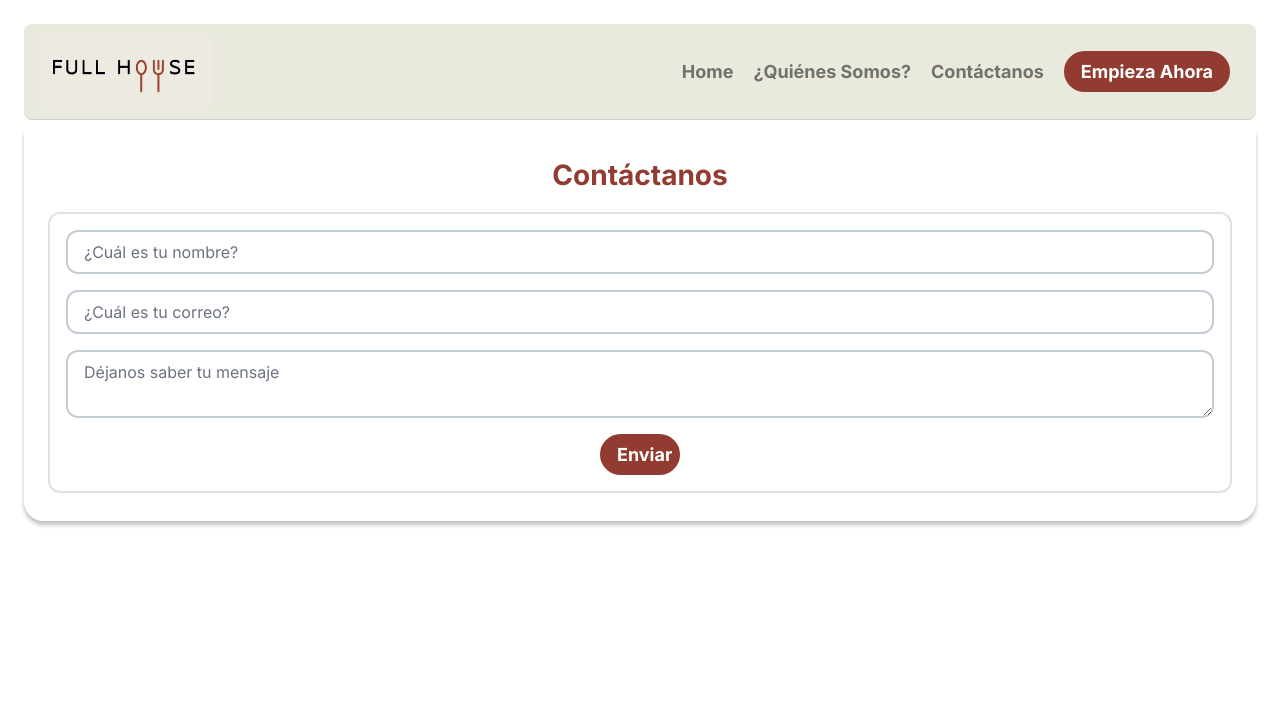
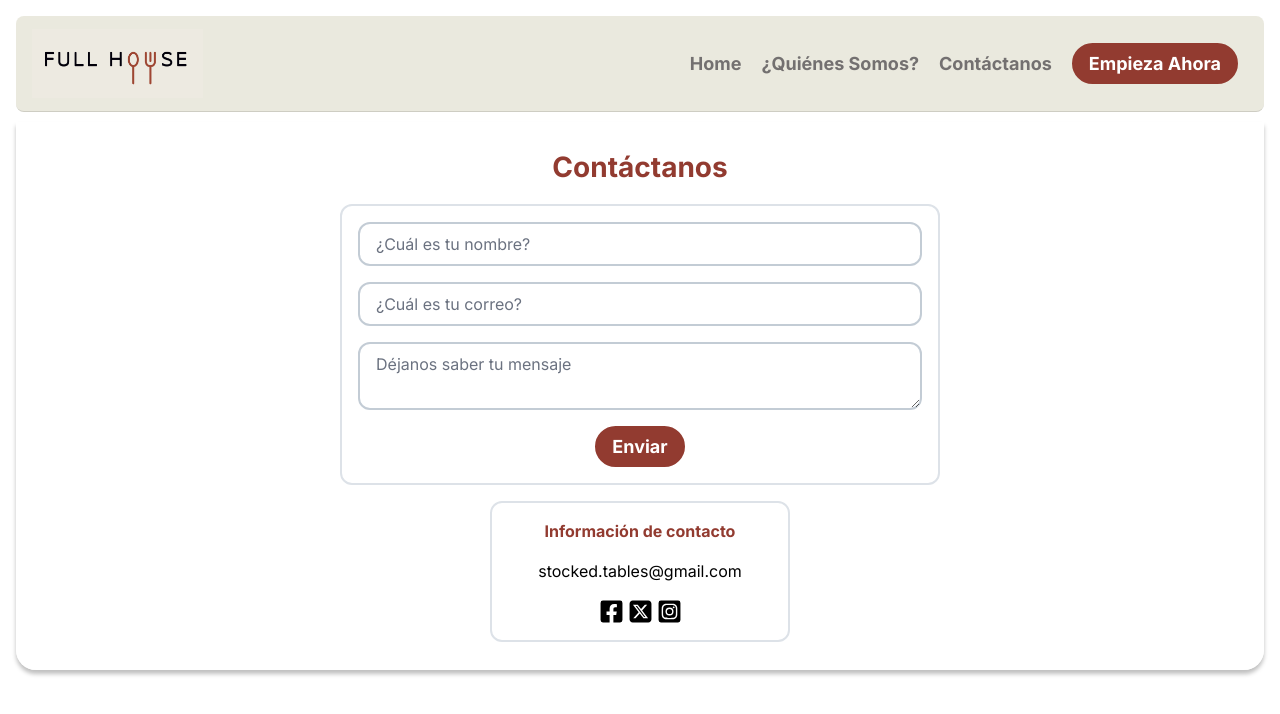
Before and after one commit to Jesuscrist420/Full-House-Frontend, a Next.js app: page /contactUs in a window 1280 px wide. Shown: the top 714 px of the page. Built offline with nearby package versions, Linux system fonts and the light colour scheme; a web font is replaced by a local one.

Commit message:
Fixing some styles

```diff
--- a/app/contactUs/page.tsx
+++ b/app/contactUs/page.tsx
@@ -1,4 +1,5 @@
 import ContactUsForm from "../ui/atoms/contactUsForm/ContactUsForm";
+import ContactCardInfo from "../ui/molecules/contactCardInfo/ContactCardInfo";
 import HomeHeader from "../ui/molecules/homeHeader/HomeHeader";
 import styles from "./contactUs.module.scss";
 
@@ -10,6 +11,7 @@ export default function Page() {
             <div className={styles.pageContainer}>
                 <h1 className={styles.title}>Contáctanos</h1>
                 <ContactUsForm />
+                <ContactCardInfo />
             </div>
         </>
     );
--- a/app/home.module.scss
+++ b/app/home.module.scss
@@ -2,5 +2,5 @@
     display: flex; /* flex */
     min-height: 100vh; /* min-h-screen */
     flex-direction: column; /* flex-col */
-    padding: 1.5rem; /* p-6 */
+    padding: 1rem; /* p-6 */
 }
--- a/app/ui/atoms/contactUsForm/ContactUsForm.module.scss
+++ b/app/ui/atoms/contactUsForm/ContactUsForm.module.scss
@@ -1,5 +1,7 @@
 .formContainer{
-    width: 100%;
+    width: 50%;
+    min-width: 330px;
+    margin: auto;
     padding: 1rem;
     display: flex;
     box-sizing: border-box;
@@ -32,7 +34,6 @@
     padding: 5px 15px;
     border-radius: 50px;
     margin: auto;
-    width: 5rem;
     font-size: 18px;
     font-weight: bolder;
     text-align: center;
--- a/app/ui/atoms/contactUsForm/ContactUsForm.tsx
+++ b/app/ui/atoms/contactUsForm/ContactUsForm.tsx
@@ -1,5 +1,5 @@
 'use client'
-import styles from "./contactUsForm.module.scss";
+import styles from "./ContactUsForm.module.scss";
 
 
 const ContactUsForm = () => {
@@ -29,9 +29,9 @@ const ContactUsForm = () => {
 
     return (
         <form className={styles.formContainer} onSubmit={handleSubmit}>
-            <input className={styles.input} type='text' name='name' placeholder='¿Cuál es tu nombre?' />
-            <input className={styles.input} type='email' name='email' placeholder='¿Cuál es tu correo?' />
-            <textarea  className={styles.input} name='message' placeholder='Déjanos saber tu mensaje' />
+            <input required className={styles.input} type='text' name='name' placeholder='¿Cuál es tu nombre?' />
+            <input required className={styles.input} type='email' name='email' placeholder='¿Cuál es tu correo?' />
+            <textarea required className={styles.input} name='message' placeholder='Déjanos saber tu mensaje' />
             <button className={styles.submitButton} type="submit">Enviar</button>
         </form>
     )
--- /dev/null
+++ b/app/ui/atoms/socialLogosCompany/SocialLogosCompany.module.scss
@@ -0,0 +1,4 @@
+.logosContainer{
+    display: flex;
+    gap: 4px;
+}
--- /dev/null
+++ b/app/ui/atoms/socialLogosCompany/SocialLogosCompany.tsx
@@ -0,0 +1,29 @@
+import Link from "next/link";
+import styles from "./SocialLogosCompany.module.scss";
+import { FaFacebookSquare, FaInstagramSquare } from "react-icons/fa";
+import { FaSquareXTwitter } from "react-icons/fa6";
+
+
+type SocialLogosCompanyProps = {
+    facebook: string;
+    twitter: string;
+    instagram: string;
+}
+
+const SocialLogosCompany = ({ facebook, twitter, instagram }: SocialLogosCompanyProps) => {
+    return (
+        <div className={styles.logosContainer}>
+            <Link href={{ pathname: facebook }}>
+                <FaFacebookSquare size={25} />
+            </Link>
+            <Link href={{ pathname: twitter }}>
+                <FaSquareXTwitter size={25} />
+            </Link>
+            <Link href={{ pathname: instagram }}>
+                <FaInstagramSquare size={25} />
+            </Link>
+        </div>
+    )
+}
+
+export default SocialLogosCompany;
--- /dev/null
+++ b/app/ui/molecules/contactCardInfo/ContactCardInfo.module.scss
@@ -0,0 +1,27 @@
+.contactCard{
+    width: 25%;
+    min-width: 225px;
+    margin: auto;
+    margin-top: 16px;
+    padding: 1rem;
+    display: flex;
+    align-items: center;
+    box-sizing: border-box;
+    flex-direction: column;
+    text-align: center;
+    border-radius: 0.75rem;
+    border: 2px solid #dde2e8;
+    gap: 16px;
+    text-wrap: balance;
+}
+
+.title{
+    font-size: 16px;
+    font-weight: bolder;
+    color: rgba(146, 59, 48);
+    transition: 0.5s;
+    display: flex;
+    align-items: center;
+    justify-content: center;
+    text-align: center;
+}
--- /dev/null
+++ b/app/ui/molecules/contactCardInfo/ContactCardInfo.tsx
@@ -0,0 +1,14 @@
+import SocialLogosCompany from "../../atoms/socialLogosCompany/SocialLogosCompany";
+import styles from "./ContactCardInfo.module.scss";
+
+const ContactCardInfo = () => {
+    return(
+        <div className={styles.contactCard}>
+            <h1 className={styles.title}>Información de contacto</h1>
+            <p>stocked.tables@gmail.com</p>
+            <SocialLogosCompany facebook={""} twitter={""} instagram={""} />
+        </div>
+    )
+}
+
+export default ContactCardInfo;
```
